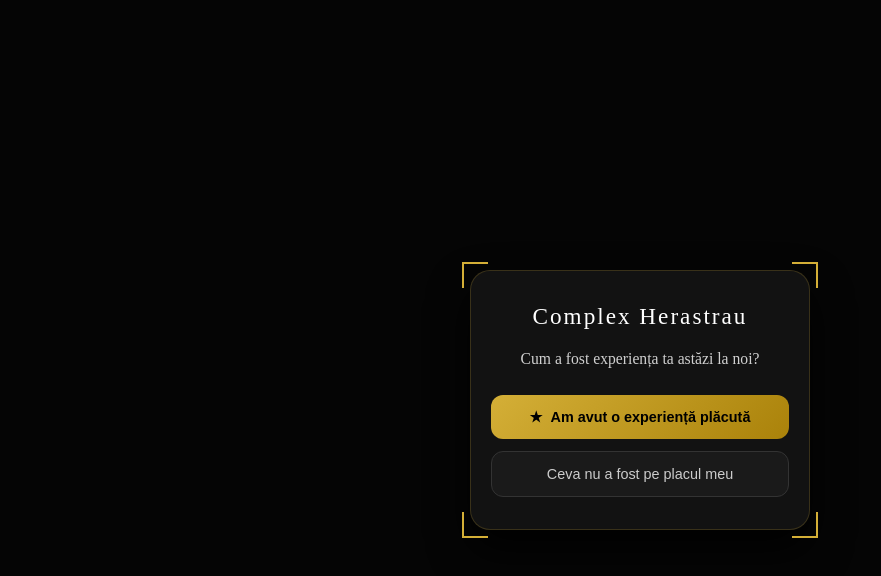
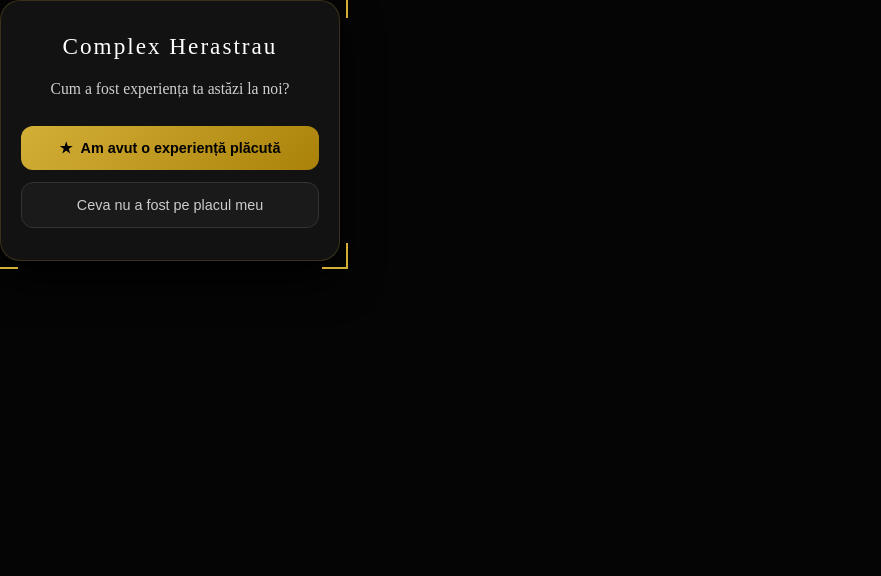
Before and after one commit to Dimiregele/ScanVogue, a Next.js app: page / in a window 1280 px wide. Shown: the top 576 px of the page, without its empty margins (0-881 px from the left). Built offline with nearby package versions, Linux system fonts and the light colour scheme.

Commit message:
Update layout.tsx

```diff
--- a/app/layout.tsx
+++ b/app/layout.tsx
@@ -18,20 +18,15 @@
   children: React.ReactNode;
 }) {
   return (
-    <html lang="ro" style={{ height: "100%", width: "100%", margin: 0, padding: 0 }}>
+    <html lang="ro" style={{ margin: 0, padding: 0, height: "100%", width: "100%" }}>
       <body
         style={{
           margin: 0,
-          padding: "16px",
-          width: "100vw",
-          minHeight: "100vh",
-          height: "100dvh",
-          boxSizing: "border-box",
-          display: "flex",
-          justifyContent: "center",
-          alignItems: "center",
+          padding: 0,
+          width: "100%",
+          height: "100%",
           backgroundColor: "#050505",
-          overflow: "hidden", // Previne apariția scroll-ului din cauza marginilor/colțurilor
+          overflow: "hidden",
         }}
       >
         {children}
```
